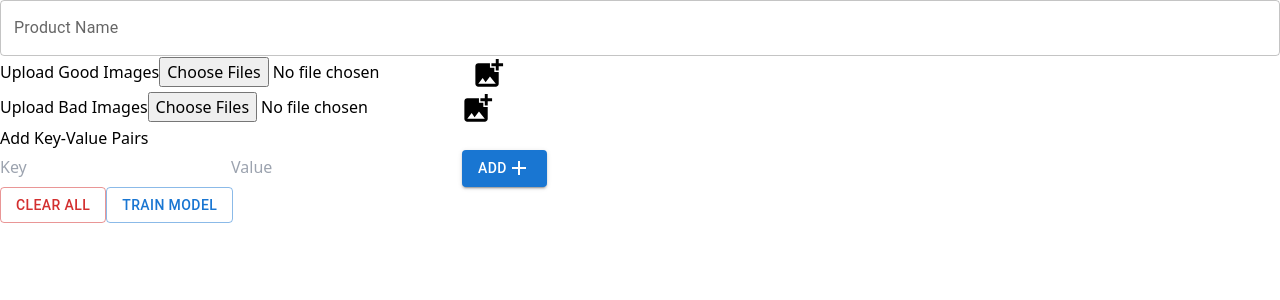
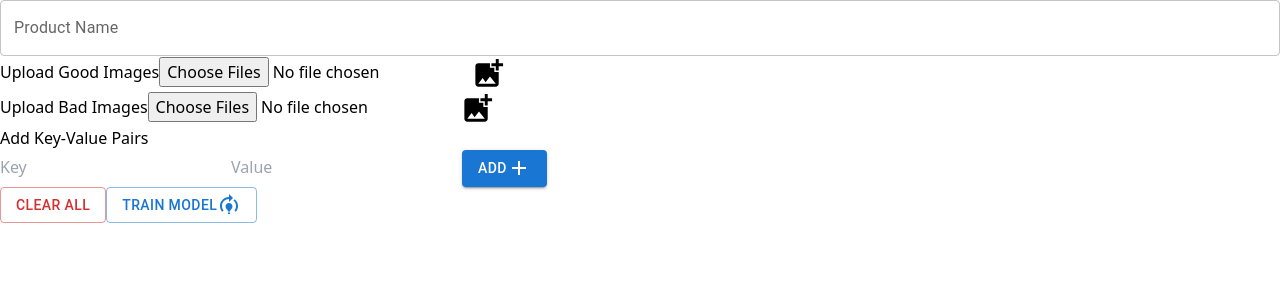
Before and after one commit to Sahal-P/image_upload_77, a React (Vite) app: page /train in a window 1280 px wide. Shown: the top 300 px of the page. Built offline with nearby package versions, Linux system fonts and the light colour scheme.

Commit message:
update: icons styles and response toast message

```diff
--- a/src/components/KeyValueInput.jsx
+++ b/src/components/KeyValueInput.jsx
@@ -43,10 +43,10 @@ const KeyValueInput = ({keyValuePairs, setKeyValuePairs}) => {
         <Button
           onClick={handleAddPair}
           variant='contained'
-          className="bg-blue-500 text-white py-2 px-4 rounded-md"
+          className="text-white py-2 px-4 rounded-md"
         >
           Add
-          <AddIcon />
+          <AddIcon className='w-4 h-4 ml-2' />
         </Button>
       </div>
 
--- a/src/pages/ImageProcessingTool.jsx
+++ b/src/pages/ImageProcessingTool.jsx
@@ -81,7 +81,7 @@ const ImageProcessingTool = () => {
 
       try {
         const response = await axios.post(POST_RUN_IMAGE, payload);
-        const { output_image, result, product_status } = response.data;
+        const { output_image, result, product_status, msg } = response.data;
 
         if (product_status) {
           if (product_status === "success") {
@@ -95,7 +95,12 @@ const ImageProcessingTool = () => {
 
         // Set the JSON result
         setJsonResult(result);
-        toast.success("Image uploaded successfully!");
+        if (msg) {
+          toast.success(msg);
+        } else {
+          toast.success("Image uploaded successfully!");
+        }
+
       } catch (error) {
         if (error?.response?.status === 500) {
           toast.error(error?.message);
--- a/src/pages/TrainModelPage.jsx
+++ b/src/pages/TrainModelPage.jsx
@@ -3,6 +3,7 @@ import { TextField, Button, CircularProgress } from "@mui/material";
 import { toast } from "react-toastify";
 import RemoveCircleIcon from "@mui/icons-material/RemoveCircle";
 import AddPhotoAlternateIcon from "@mui/icons-material/AddPhotoAlternate";
+import ModelTrainingIcon from "@mui/icons-material/ModelTraining";
 import KeyValueInput from "../components/KeyValueInput";
 import axios from "axios";
 import { TRAIN_MODEL } from "../axios/api";
@@ -61,7 +62,10 @@ const TrainModelPage = () => {
           "Content-Type": "multipart/form-data",
         },
       });
-      if (response.data?.message) toast.success(response.data?.message);
+      if (response.data?.message) {
+        toast.success(response.data?.message);
+        toast.info('The training process may take up to 2 hours to complete.');
+      }
     } catch (error) {
       toast.error("Failed to train model. Please try again.");
       console.error("Error:", error);
@@ -195,7 +199,14 @@ const TrainModelPage = () => {
               onClick={handleTrainModel}
               disabled={loading}
             >
-              {loading ? <CircularProgress size={24} /> : "Train Model"}
+              {loading ? (
+                <CircularProgress size={24} />
+              ) : (
+                <>
+                  Train Model
+                  <ModelTrainingIcon className="w-4 h-4 ml-2" />
+                </>
+              )}
             </Button>
           </div>
         </div>
```
Also changed, not shown: 5 other files (tests, documents, lock files or other folders).
